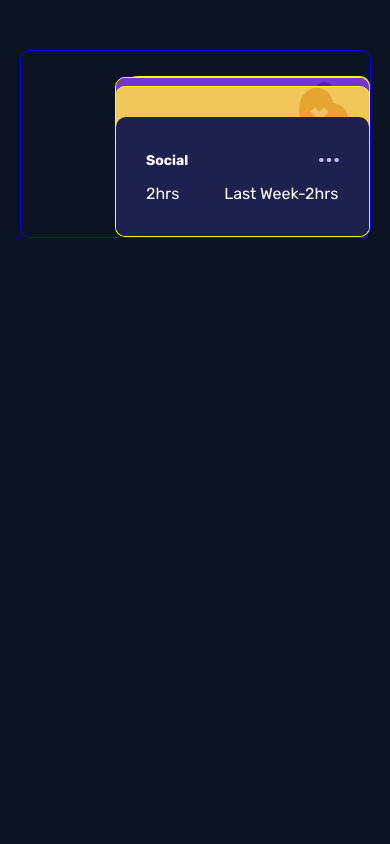
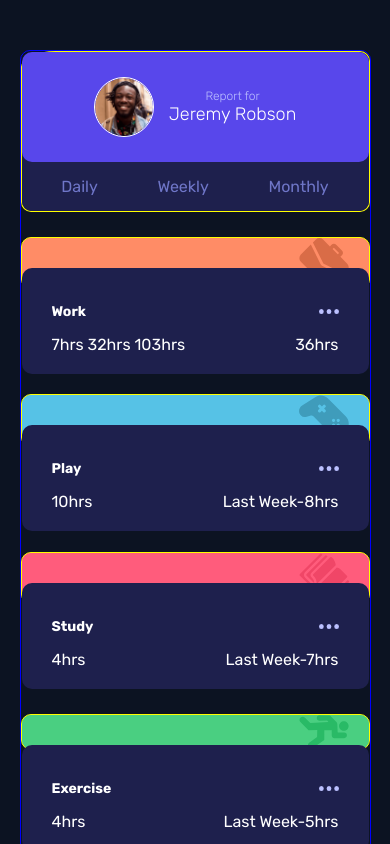
Before and after one commit to jonathanPons/Time-tracking-dashboard, a plain HTML site: page index.html in a window 390 px wide. Shown: the top 844 px of the page. Drawn offline with Linux system fonts and the light colour scheme.

Commit message:
grid template area media querie

```diff
--- a/index.css
+++ b/index.css
@@ -38,9 +38,16 @@ body {
   background-color: #0c1322;
 }
 .grid-container {
-  margin: 90px 25px 90px 25px;
   display: grid;
-  grid-template-columns: 1fr;
+
+  grid-template-areas:
+    "box-1 "
+    "box-2"
+    "box-3 "
+    "box-4"
+    "box-5 "
+    "box-6"
+    "box-7";
   align-items: center;
   border: 1px solid blue;
   gap: 15px;
@@ -48,7 +55,6 @@ body {
   margin: 50px;
   border-radius: 10px;
   gap: 25px;
-  grid-template-areas: none;
 }
 
 /* ITEM 1*/
```
